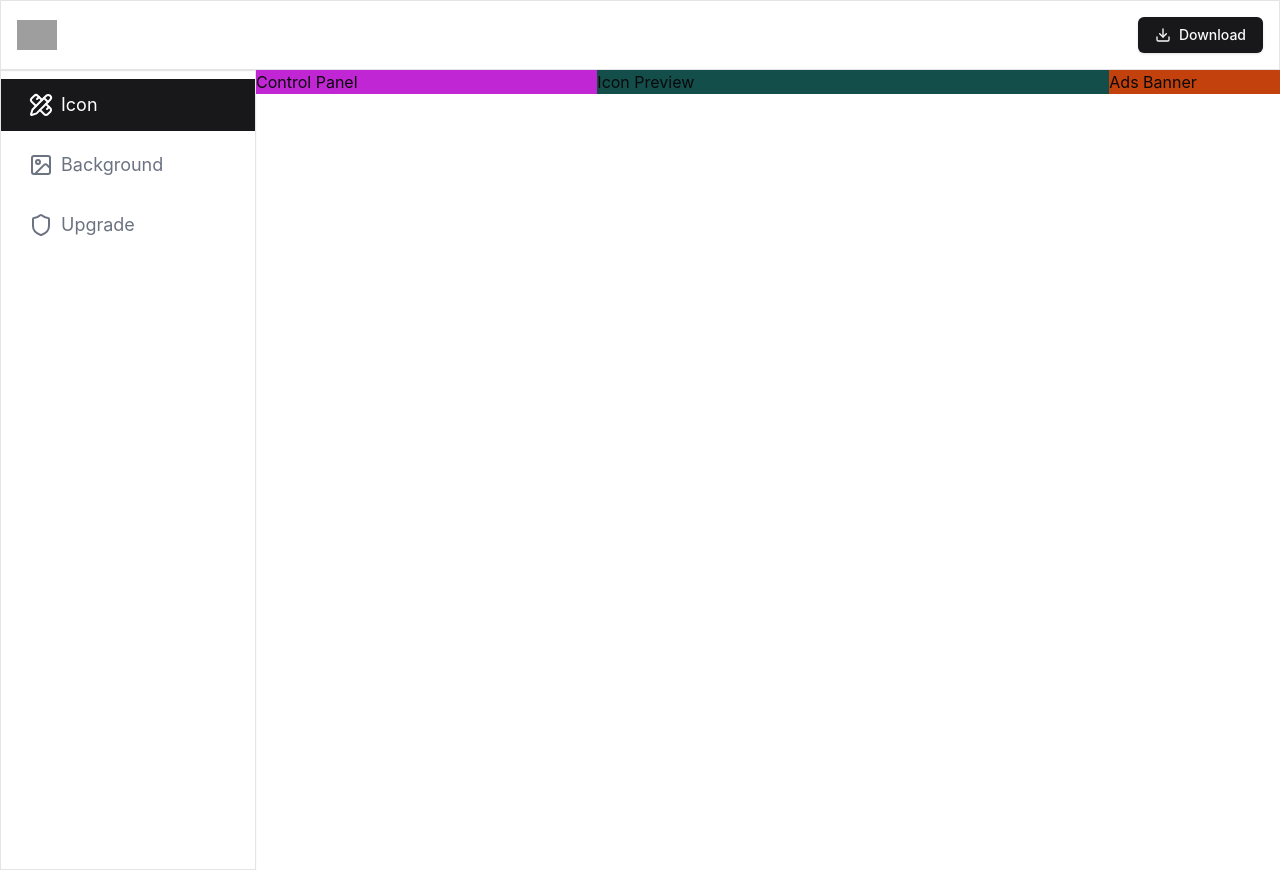
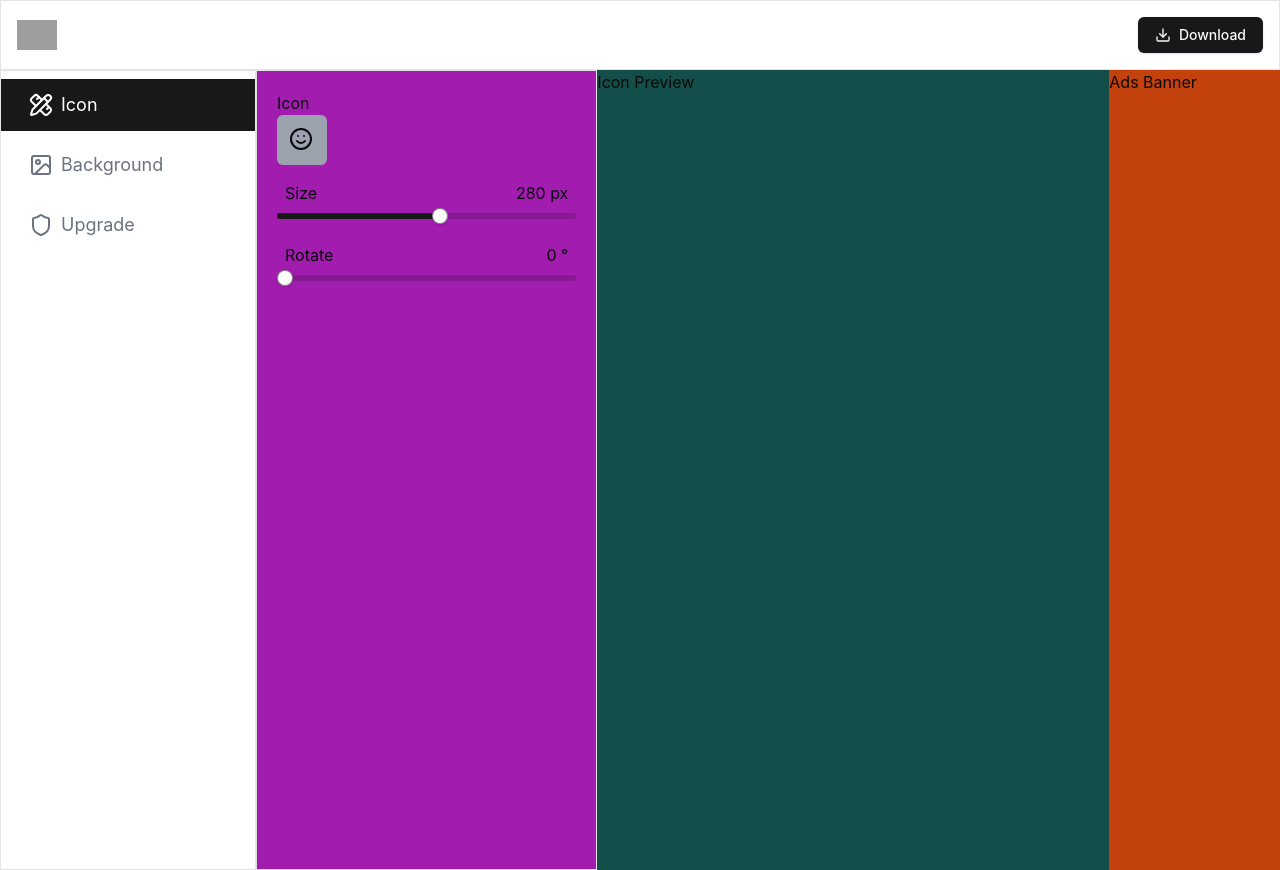
Before and after one commit to patil-swap/SnapLogo, a React (Vite) app: page / in a window 1280 px wide. Both pictures are taken after a click on the element "Icon". Before the commit the page ends 800 px from the top, so only its background shows below. Built offline with nearby package versions, Linux system fonts and the light colour scheme; grey boxes are pictures that could not be loaded.

Commit message:
Adds icon size and orientation controllers

```diff
--- a/package.json
+++ b/package.json
@@ -11,6 +11,7 @@
   },
   "dependencies": {
     "@radix-ui/react-icons": "^1.3.0",
+    "@radix-ui/react-slider": "^1.2.1",
     "@radix-ui/react-slot": "^1.1.0",
     "class-variance-authority": "^0.7.0",
     "clsx": "^2.1.1",
--- a/src/App.jsx
+++ b/src/App.jsx
@@ -1,16 +1,22 @@
+import { useState } from "react";
 import "./App.css";
+import BackgroundController from "./components/BackgroundController";
 import Header from "./components/Header";
+import IconController from "./components/IconController";
 import SideNav from "./components/SideNav";
 
 function App() {
+  const [selectedIndex, setSelectedIndex] = useState();
   return (
     <div>
       <Header />
       <div className="w-64 fixed">
-        <SideNav selectedIndex={(value) => console.log(value)} />
+        <SideNav selectedIndex={(value) => setSelectedIndex(value)} />
       </div>
       <div className="ml-64 grid grid-col-1 md:grid-cols-6">
-        <div className="md:col-span-2 bg-fuchsia-600">Control Panel</div>
+        <div className="md:col-span-2 border p-5 h-screen shadow-sm bg-fuchsia-700">
+          {selectedIndex == 0 ? <IconController /> : <BackgroundController />}
+        </div>
         <div className="md:col-span-3 bg-teal-900">Icon Preview</div>
         <div className="md:col-span-1 bg-orange-700">Ads Banner</div>
       </div>
--- /dev/null
+++ b/src/components/BackgroundController.jsx
@@ -0,0 +1,7 @@
+import React from "react";
+
+function BackgroundController() {
+  return <div>BackgroundController</div>;
+}
+
+export default BackgroundController;
--- /dev/null
+++ b/src/components/IconController.jsx
@@ -0,0 +1,43 @@
+import { Smile } from "lucide-react";
+import { Slider } from "@/components/ui/slider";
+import { useState } from "react";
+
+function IconController() {
+  const [size, setSize] = useState(280);
+  const [rotate, setRotate] = useState(0);
+  return (
+    <div>
+      <div>
+        <label>Icon</label>
+
+        <div className="p-3 cursor-pointer bg-gray-400 rounded-md w-[50px] h-[50px]">
+          <Smile />
+        </div>
+        <div className="py-2">
+          <label className="p-2 flex justify-between items-center">
+            Size <span> {size} px</span>
+          </label>
+          <Slider
+            defaultValue={[280]}
+            max={512}
+            step={1}
+            onValueChange={(event) => setSize(event[0])}
+          />
+        </div>
+        <div className="py-2">
+          <label className="p-2 flex justify-between items-center">
+            Rotate <span> {rotate} °</span>
+          </label>
+          <Slider
+            defaultValue={[0]}
+            max={360}
+            step={1}
+            onValueChange={(event) => setRotate(event[0])}
+          />
+        </div>
+      </div>
+    </div>
+  );
+}
+
+export default IconController;
--- /dev/null
+++ b/src/components/ui/slider.jsx
@@ -0,0 +1,21 @@
+import * as React from "react"
+import * as SliderPrimitive from "@radix-ui/react-slider"
+
+import { cn } from "@/lib/utils"
+
+const Slider = React.forwardRef(({ className, ...props }, ref) => (
+  <SliderPrimitive.Root
+    ref={ref}
+    className={cn("relative flex w-full touch-none select-none items-center", className)}
+    {...props}>
+    <SliderPrimitive.Track
+      className="relative h-1.5 w-full grow overflow-hidden rounded-full bg-primary/20">
+      <SliderPrimitive.Range className="absolute h-full bg-primary" />
+    </SliderPrimitive.Track>
+    <SliderPrimitive.Thumb
+      className="block h-4 w-4 rounded-full border border-primary/50 bg-background shadow transition-colors focus-visible:outline-none focus-visible:ring-1 focus-visible:ring-ring disabled:pointer-events-none disabled:opacity-50" />
+  </SliderPrimitive.Root>
+))
+Slider.displayName = SliderPrimitive.Root.displayName
+
+export { Slider }
```
Also changed, not shown: 1 other file (tests, documents, lock files or other folders).
